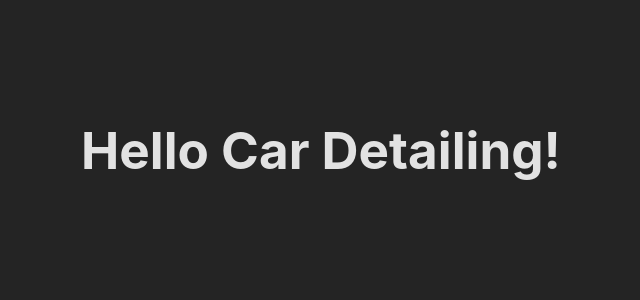
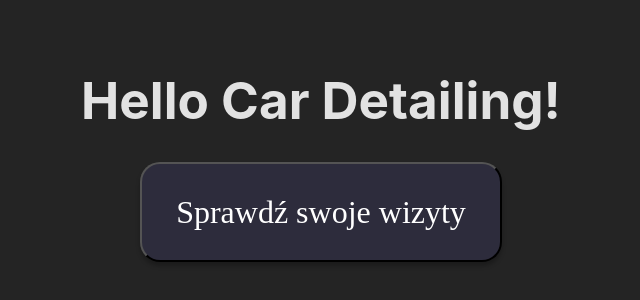
Before and after one commit to pploszczyca/Car-Detailing, a React (Vite) app in the folder frontend/: page / in a window 1280 px wide. Shown: the part 250-550 px from the top of the page, without its empty margins (319-959 px from the left). Built offline with nearby package versions, Linux system fonts and the light colour scheme.

Commit message:
Added style-components and Button component

```diff
--- a/frontend/package.json
+++ b/frontend/package.json
@@ -11,8 +11,10 @@
     "preview_all_interfaces": "vite preview --host 0.0.0.0"
   },
   "dependencies": {
+    "@types/styled-components": "^5.1.26",
     "react": "^18.2.0",
-    "react-dom": "^18.2.0"
+    "react-dom": "^18.2.0",
+    "styled-components": "^5.3.10"
   },
   "devDependencies": {
     "@types/react": "^18.0.28",
--- a/frontend/src/App.tsx
+++ b/frontend/src/App.tsx
@@ -1,8 +1,12 @@
 import './App.css'
+import Button from "./components/Button/Button.tsx";
 
 function App() {
     return (
-        <h1>Hello Car Detailing!</h1>
+        <div>
+            <h1>Hello Car Detailing!</h1>
+            <Button>Sprawdź swoje wizyty</Button>
+        </div>
     )
 }
 
--- /dev/null
+++ b/frontend/src/components/Button/Button.tsx
@@ -0,0 +1,19 @@
+import styled from "styled-components";
+
+const Button = styled.button`
+  background: rgba(47, 46, 65, 0.85);
+  box-shadow: 0 4px 4px rgba(0, 0, 0, 0.25);
+  border-radius: 20px;
+
+  font-family: 'Literata', serif;
+  font-style: normal;
+  font-weight: 400;
+  font-size: 32px;
+  line-height: 48px;
+
+  color: #FFFFFF;
+
+  padding: 24px 34px;
+`
+
+export default Button
```
